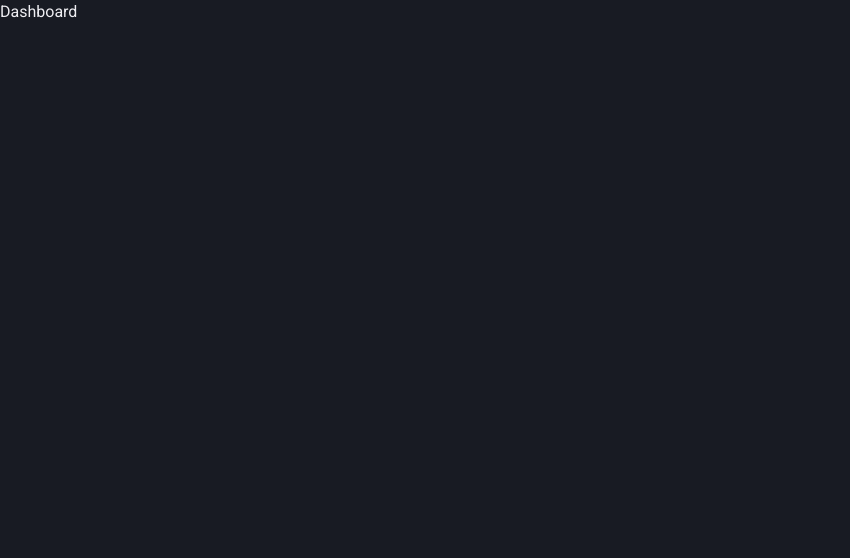
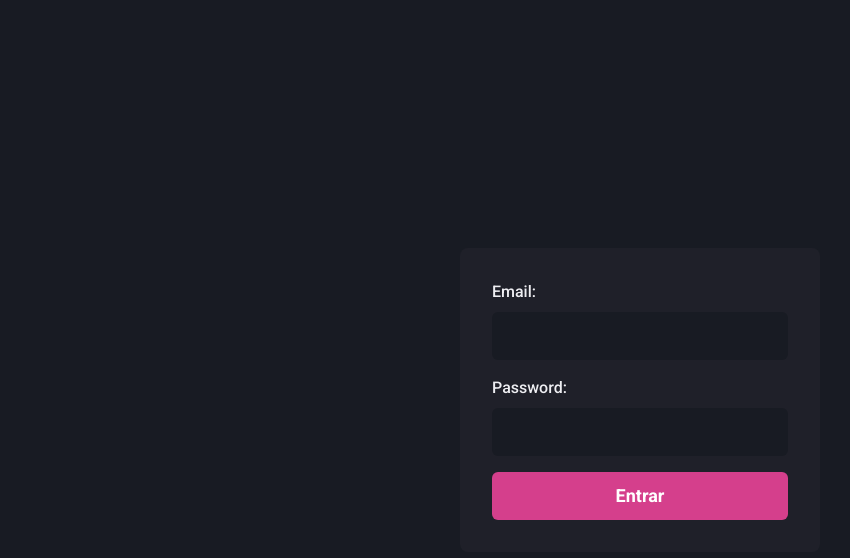
Before and after one commit to paulorcvieira/dashgo-nextjs-chakra, a Next.js app: page / in a window 1280 px wide. Shown: the top 558 px of the page, without its empty margins (0-850 px from the left). Built offline with nearby package versions, Linux system fonts and the light colour scheme.

Commit message:
feat: create sign in page

```diff
--- a/src/pages/index.tsx
+++ b/src/pages/index.tsx
@@ -1,6 +1,61 @@
+import { Flex, Input, Button, Stack, FormLabel, FormControl } from '@chakra-ui/react'
+
 const Home = () => {
   return (
-    <h1>Dashboard</h1>
+    <Flex
+      width="100vw"
+      height="100vh"
+      alignItems="center"
+      justifyContent="center"
+    >
+      <Flex
+        as="form"
+        width="100%"
+        maxWidth={360}
+        backgroundColor="gray.800"
+        padding="8"
+        borderRadius={8}
+        flexDir="column"
+      >
+        <Stack spacing="4">
+          <FormControl>
+            <FormLabel htmlFor="email">Email:</FormLabel>
+            <Input
+              id="email"
+              name="email"
+              type="email"
+              focusBorderColor="pink.500"
+              bgColor="gray.900"
+              variant="filled"
+              _hover={{ bgColor: 'gray.900' }}
+              size="lg"
+            />
+          </FormControl>
+
+          <FormControl>
+            <FormLabel htmlFor="password">Password:</FormLabel>
+            <Input
+              id="password"
+              name="password"
+              type="password"
+              focusBorderColor="pink.500"
+              bgColor="gray.900"
+              variant="filled"
+              _hover={{ bgColor: 'gray.900' }}
+              size="lg"
+            />
+          </FormControl>
+
+          <Button
+            type="submit"
+            colorScheme="pink"
+            size="lg"
+          >
+            Entrar
+          </Button>
+        </Stack>
+      </Flex>
+    </Flex>
   )
 }
 
```
